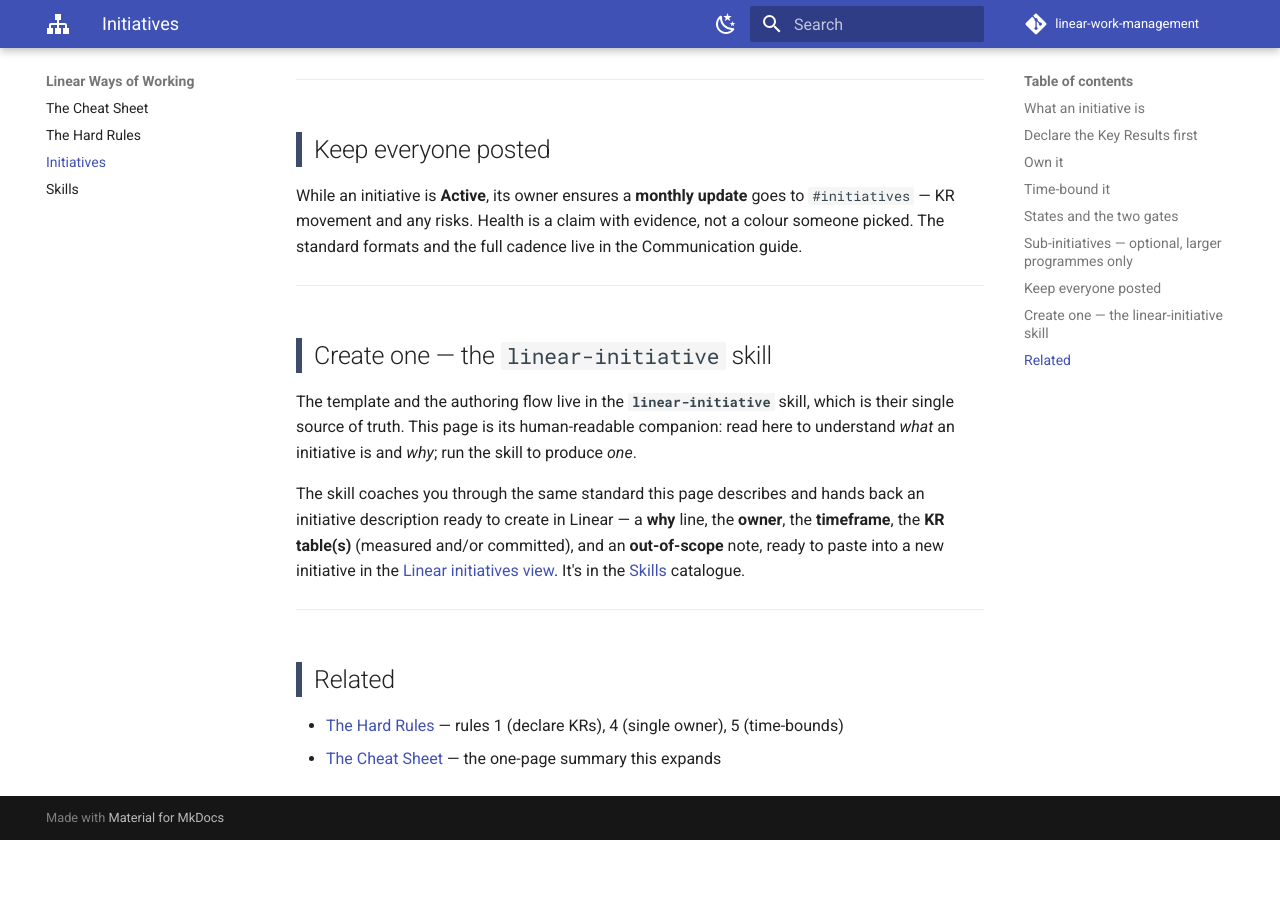
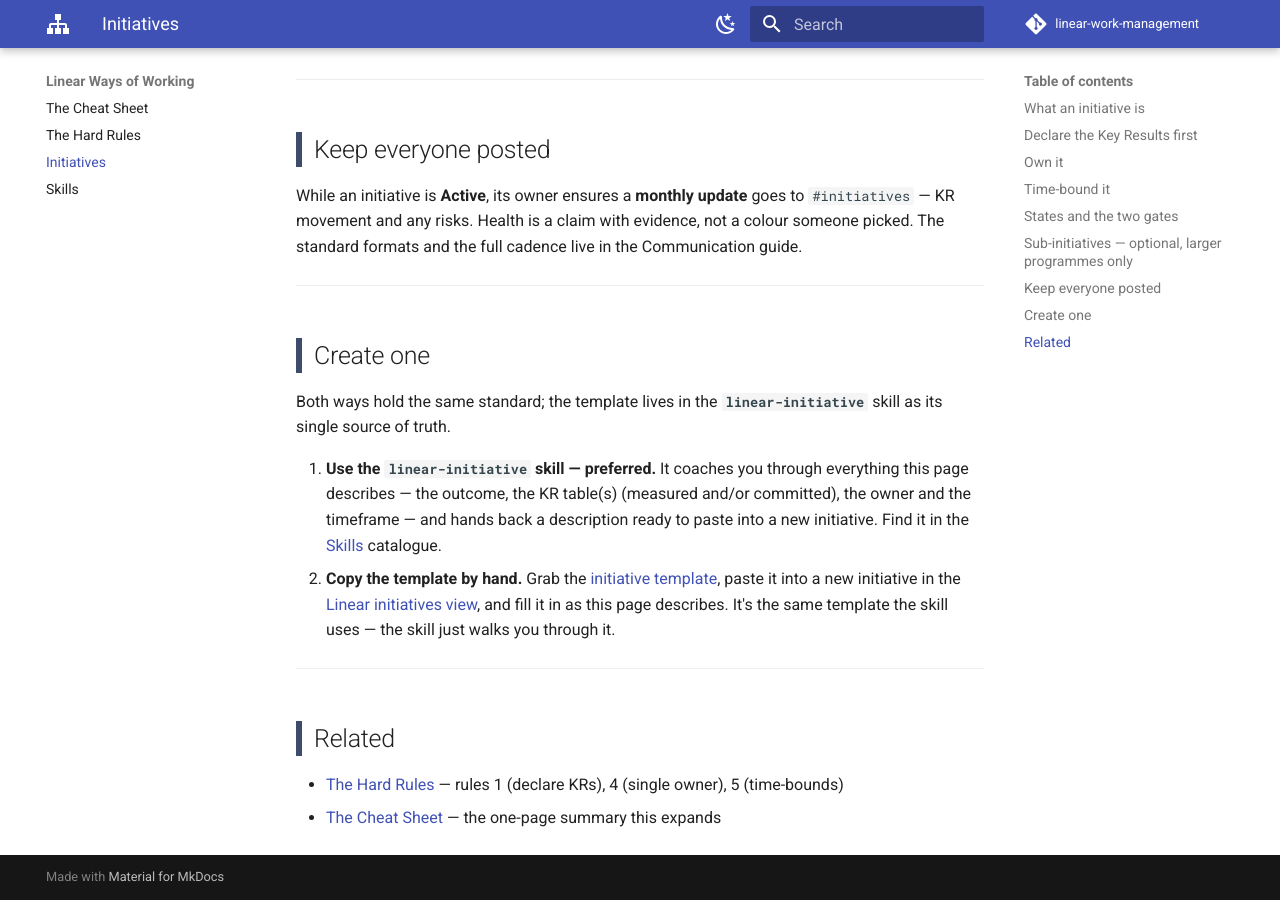
Before and after one commit to hungovercoders/linear-work-management, an MkDocs documentation site: the page built from docs/initiatives.md, in a window 1280 px wide and 900 px high, scrolled down 3727 px. Built offline with MkDocs 1.6.1 and Material for MkDocs 9.7.7, drawn with Linux system fonts in a browser that asks for light colours; comment, search, counter and statistics services are not loaded; before the commit the page ends 4567 px from its top, so only the background shows below that.

Commit message:
docs(initiatives): offer two ways to create — skill (preferred) or copy template
The "Create one" section now gives a preferred path (run the linear-initiative
skill) and a manual path (copy the template direct from the skill source on
GitHub, paste into a new initiative, fill in per the docs). Same template either
way; skill stays the single source of truth.

Co-Authored-By: Claude Opus 4.8 (1M context) <noreply@anthropic.com>

```diff
--- a/docs/initiatives.md
+++ b/docs/initiatives.md
@@ -141,17 +141,19 @@ someone picked. The standard formats and the full cadence live in the Communicat
 
 ---
 
-## Create one — the `linear-initiative` skill
+## Create one
 
-The template and the authoring flow live in the **`linear-initiative`** skill, which is
-their single source of truth. This page is its human-readable companion: read here to
-understand *what* an initiative is and *why*; run the skill to produce *one*.
+Both ways hold the same standard; the template lives in the **`linear-initiative`** skill as
+its single source of truth.
 
-The skill coaches you through the same standard this page describes and hands back an
-initiative description ready to create in Linear — a **why** line, the **owner**, the
-**timeframe**, the **KR table(s)** (measured and/or committed), and an **out-of-scope**
-note, ready to paste into a new initiative in the [Linear initiatives view](https://linear.app/happydevs/initiatives).
-It's in the [Skills](skills/index.md) catalogue.
+1. **Use the `linear-initiative` skill — preferred.** It coaches you through everything this
+   page describes — the outcome, the KR table(s) (measured and/or committed), the owner and
+   the timeframe — and hands back a description ready to paste into a new initiative. Find it
+   in the [Skills](skills/index.md) catalogue.
+2. **Copy the template by hand.** Grab the [initiative template](https://github.com/dataGriff/linear-work-management/blob/main/skills/linear-initiative/SKILL.md#the-initiative-template-source-of-truth),
+   paste it into a new initiative in the [Linear initiatives view](https://linear.app/happydevs/initiatives),
+   and fill it in as this page describes. It's the same template the skill uses — the skill
+   just walks you through it.
 
 ---
 
```
